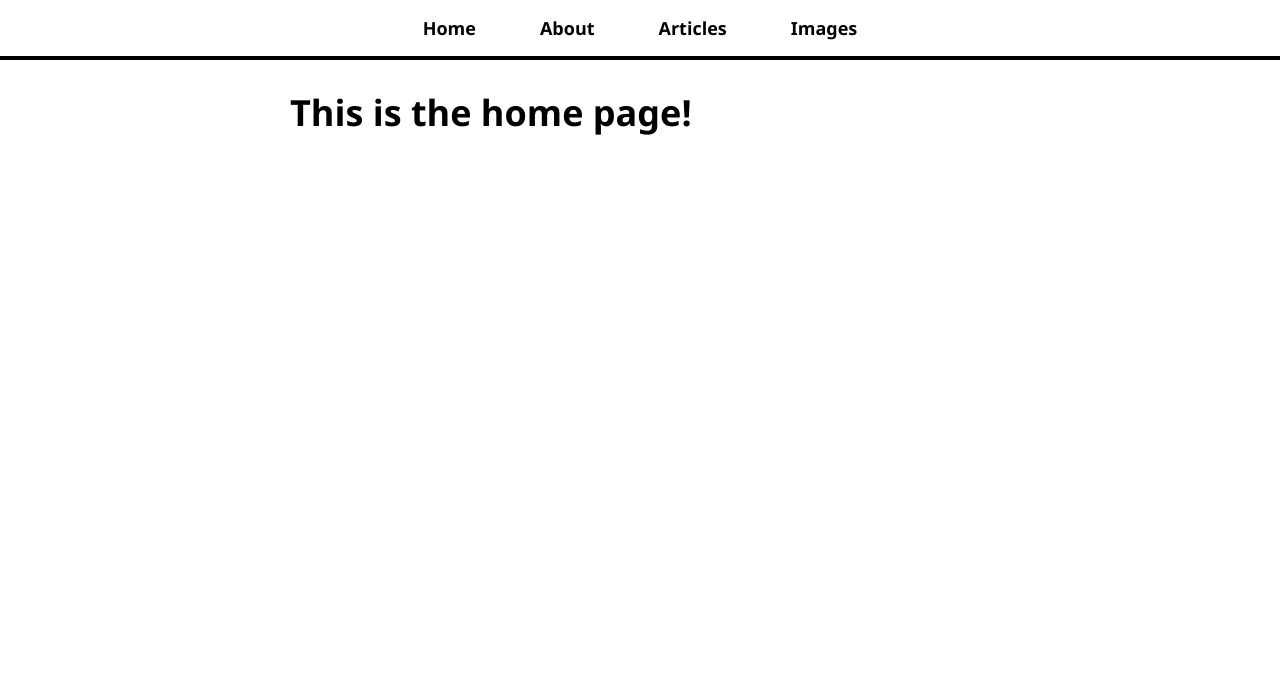
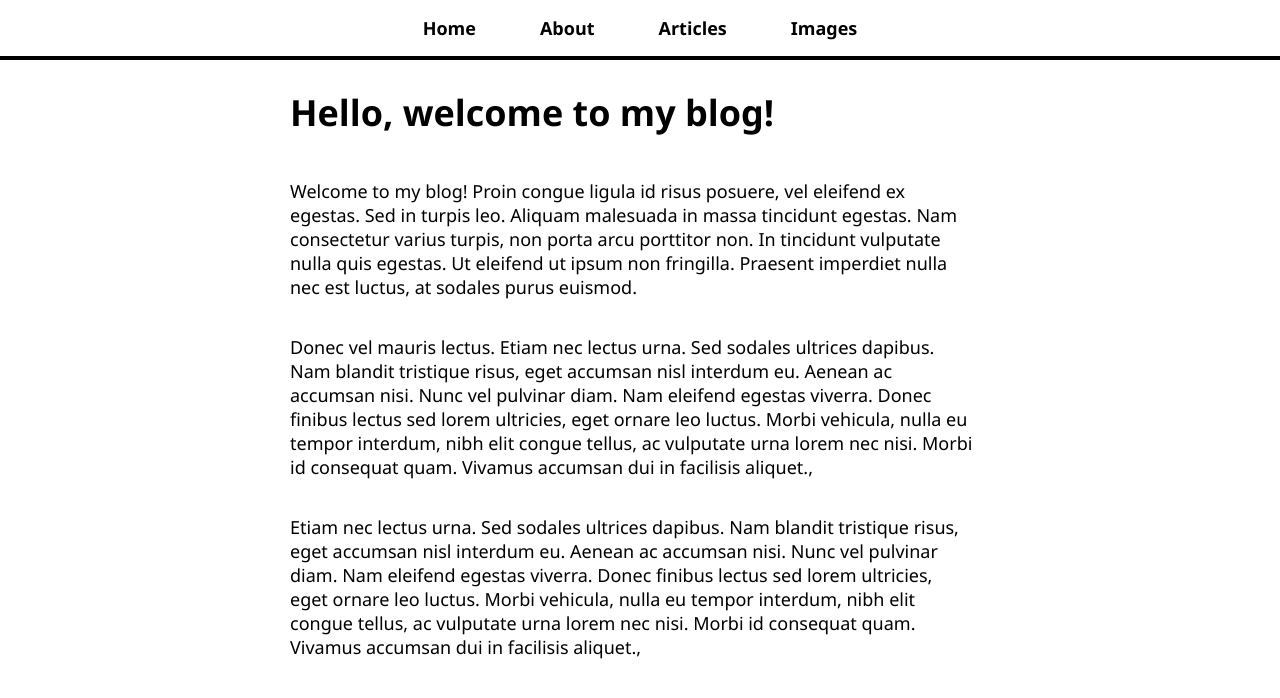
Before and after one commit to jimdcodes/my-blog-frontend, a React (Create React App) app: page / in a window 1280 px wide. Shown: the top 698 px of the page. Built offline with nearby package versions, Linux system fonts and the light colour scheme.

Commit message:
Adding NotFoundPage

```diff
--- a/src/App.js
+++ b/src/App.js
@@ -6,6 +6,7 @@
 import ArticlesListPage from './pages/ArticlesListPage';
 import ArticlePage from './pages/ArticlePage';
 import ImagePage from './pages/ImagePage';
+import NotFoundPage from './pages/NotFoundPage';
 import ImageGallery from './imagehelper';
 
 function App() {
@@ -21,6 +22,7 @@
           <Route path="/articles" element={<ArticlesListPage />} />
           <Route path="/articles/:articleId" element={<ArticlePage />} />
           <Route path="/images" element={<ImagePage />} />
+          <Route path="*" element={<NotFoundPage />} />
           <Route path="/typo/test/asd" element={<ImageGallery />} />
         </Routes>
       </div>
--- a/src/pages/AboutPage.js
+++ b/src/pages/AboutPage.js
@@ -1,6 +1,32 @@
 const AboutPage = () => {
     return (
-        <h1>This is the about page!</h1>
+        <>
+    <h1>About Me</h1>
+    <p>
+        Welcome to my blog! Proin congue
+        ligula id risus posuere, vel eleifend ex egestas. Sed in turpis leo.
+        Aliquam malesuada in massa tincidunt egestas. Nam consectetur varius turpis,
+        non porta arcu porttitor non. In tincidunt vulputate nulla quis egestas. Ut
+        eleifend ut ipsum non fringilla. Praesent imperdiet nulla nec est luctus, at
+        sodales purus euismod.
+    </p>
+    <p>
+        Donec vel mauris lectus. Etiam nec lectus urna. Sed sodales ultrices dapibus.
+        Nam blandit tristique risus, eget accumsan nisl interdum eu. Aenean ac accumsan
+        nisi. Nunc vel pulvinar diam. Nam eleifend egestas viverra. Donec finibus lectus
+        sed lorem ultricies, eget ornare leo luctus. Morbi vehicula, nulla eu tempor
+        interdum, nibh elit congue tellus, ac vulputate urna lorem nec nisi. Morbi id
+        consequat quam. Vivamus accumsan dui in facilisis aliquet.,
+    </p>
+    <p>
+        Etiam nec lectus urna. Sed sodales ultrices dapibus.
+        Nam blandit tristique risus, eget accumsan nisl interdum eu. Aenean ac accumsan
+        nisi. Nunc vel pulvinar diam. Nam eleifend egestas viverra. Donec finibus lectus
+        sed lorem ultricies, eget ornare leo luctus. Morbi vehicula, nulla eu tempor
+        interdum, nibh elit congue tellus, ac vulputate urna lorem nec nisi. Morbi id
+        consequat quam. Vivamus accumsan dui in facilisis aliquet.,
+    </p>
+    </>
     );
 }
 
--- a/src/pages/HomePage.js
+++ b/src/pages/HomePage.js
@@ -1,7 +1,31 @@
-const HomePage = () => {
-    return (
-        <h1>This is the home page!</h1>
-    );
-}
+const HomePage = () =>(
+    <>
+    <h1>Hello, welcome to my blog!</h1>
+    <p>
+        Welcome to my blog! Proin congue
+        ligula id risus posuere, vel eleifend ex egestas. Sed in turpis leo.
+        Aliquam malesuada in massa tincidunt egestas. Nam consectetur varius turpis,
+        non porta arcu porttitor non. In tincidunt vulputate nulla quis egestas. Ut
+        eleifend ut ipsum non fringilla. Praesent imperdiet nulla nec est luctus, at
+        sodales purus euismod.
+    </p>
+    <p>
+        Donec vel mauris lectus. Etiam nec lectus urna. Sed sodales ultrices dapibus.
+        Nam blandit tristique risus, eget accumsan nisl interdum eu. Aenean ac accumsan
+        nisi. Nunc vel pulvinar diam. Nam eleifend egestas viverra. Donec finibus lectus
+        sed lorem ultricies, eget ornare leo luctus. Morbi vehicula, nulla eu tempor
+        interdum, nibh elit congue tellus, ac vulputate urna lorem nec nisi. Morbi id
+        consequat quam. Vivamus accumsan dui in facilisis aliquet.,
+    </p>
+    <p>
+        Etiam nec lectus urna. Sed sodales ultrices dapibus.
+        Nam blandit tristique risus, eget accumsan nisl interdum eu. Aenean ac accumsan
+        nisi. Nunc vel pulvinar diam. Nam eleifend egestas viverra. Donec finibus lectus
+        sed lorem ultricies, eget ornare leo luctus. Morbi vehicula, nulla eu tempor
+        interdum, nibh elit congue tellus, ac vulputate urna lorem nec nisi. Morbi id
+        consequat quam. Vivamus accumsan dui in facilisis aliquet.,
+    </p>
+    </>
+);
 
 export default HomePage;
--- a/src/pages/NotFoundPage.js
+++ b/src/pages/NotFoundPage.js
@@ -0,0 +1,5 @@
+const NotFoundPage = () =>(
+        <h1>404: Page Not Found!</h1>
+    );
+
+export default NotFoundPage;
```
